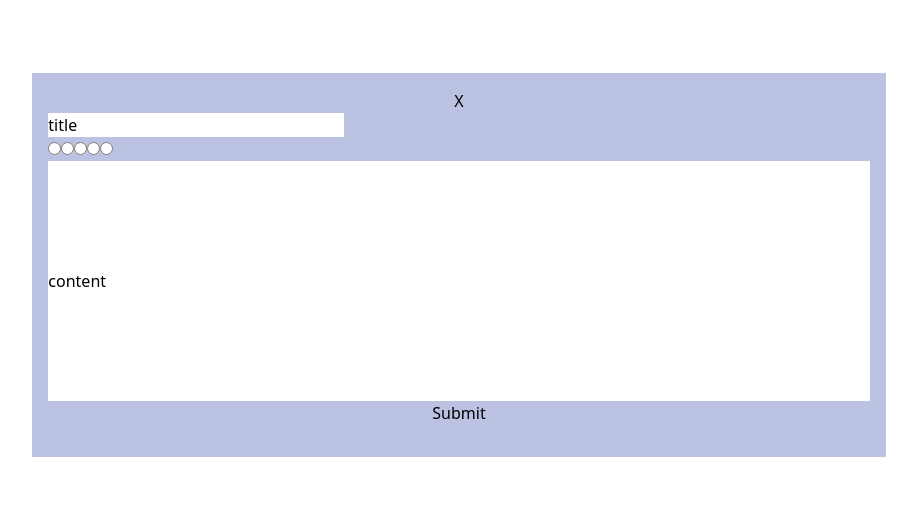
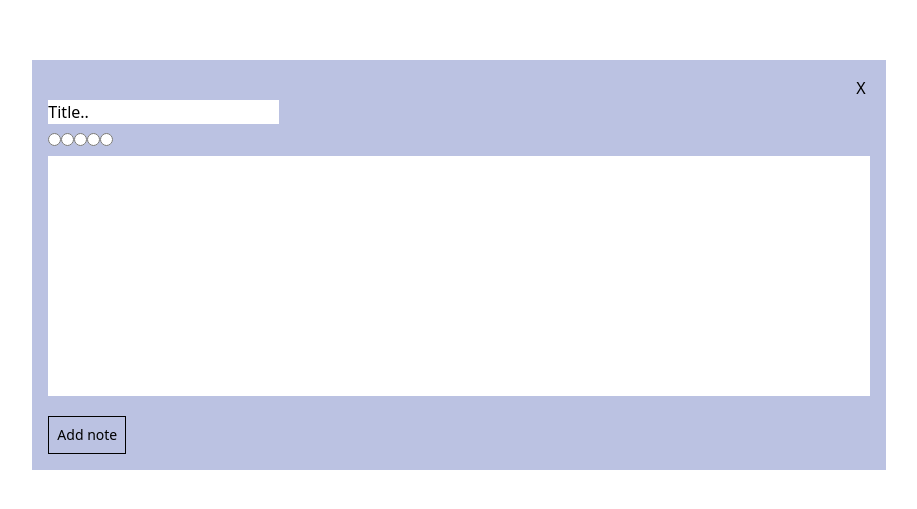
Before and after one commit to mbergq/v2-notes-app, a React (Vite) app in the folder frontend/: page /dev in a window 1280 px wide. Shown: the part 135-644 px from the top of the page, without its empty margins (181-1098 px from the left). Built offline with nearby package versions, Linux system fonts and the light colour scheme.

Commit message:
add styling

```diff
--- a/frontend/src/components/NoteModal.tsx
+++ b/frontend/src/components/NoteModal.tsx
@@ -17,62 +17,62 @@ function NoteModal() {
 
   return (
     <div className="min-h-dvh h-full flex justify-center items-center">
-      <div className="w-2/3 h-96 bg-lightpurple">
+      <div className="w-2/3 h-full bg-lightpurple">
         <form
           method="post"
           onSubmit={handleSubmit(onSubmit)}
           className="flex flex-col my-4 mx-4"
         >
-          <button>X</button>
-          <div className="w-fit h-fit">
+          <button className="self-end mr-1">X</button>
+          <input
+            defaultValue="Title.."
+            {...register("title")}
+            className="w-fit"
+          />
+          <div className="w-fit h-fit my-1">
             <input
-              defaultValue="title"
-              {...register("title")}
-              className="w-full"
+              type="radio"
+              {...register("color")}
+              value="green"
+              name="color"
+              className="accent-green"
             />
             <input
               type="radio"
               {...register("color")}
-              className="self-start"
-              value="green"
+              value="lightpurple"
               name="color"
+              className="accent-lightpurple"
             />
             <input
               type="radio"
               {...register("color")}
-              className="self-start"
-              value="lightpurple"
+              value="red"
               name="color"
+              className="accent-red"
             />
             <input
               type="radio"
               {...register("color")}
-              className="self-start"
-              value="red"
+              value="darkpurple"
               name="color"
+              className="accent-darkpurple"
             />
             <input
               type="radio"
               {...register("color")}
-              className="self-start"
-              value="darkpurple"
-              name="color"
-            />
-            <input
-              type="radio"
-              {...register("color")}
-              className="self-start"
               value="yellow"
               name="color"
+              className="accent-yellow"
             />
           </div>
-          <input
-            type="textarea"
-            defaultValue="content"
+          <textarea
             {...register("content")}
-            className="h-60"
+            className="h-60 mb-5 resize-none"
           />
-          <button type="submit">Submit</button>
+          <button type="submit" className="border w-fit p-2 self-start text-sm">
+            Add note
+          </button>
         </form>
       </div>
     </div>
```
